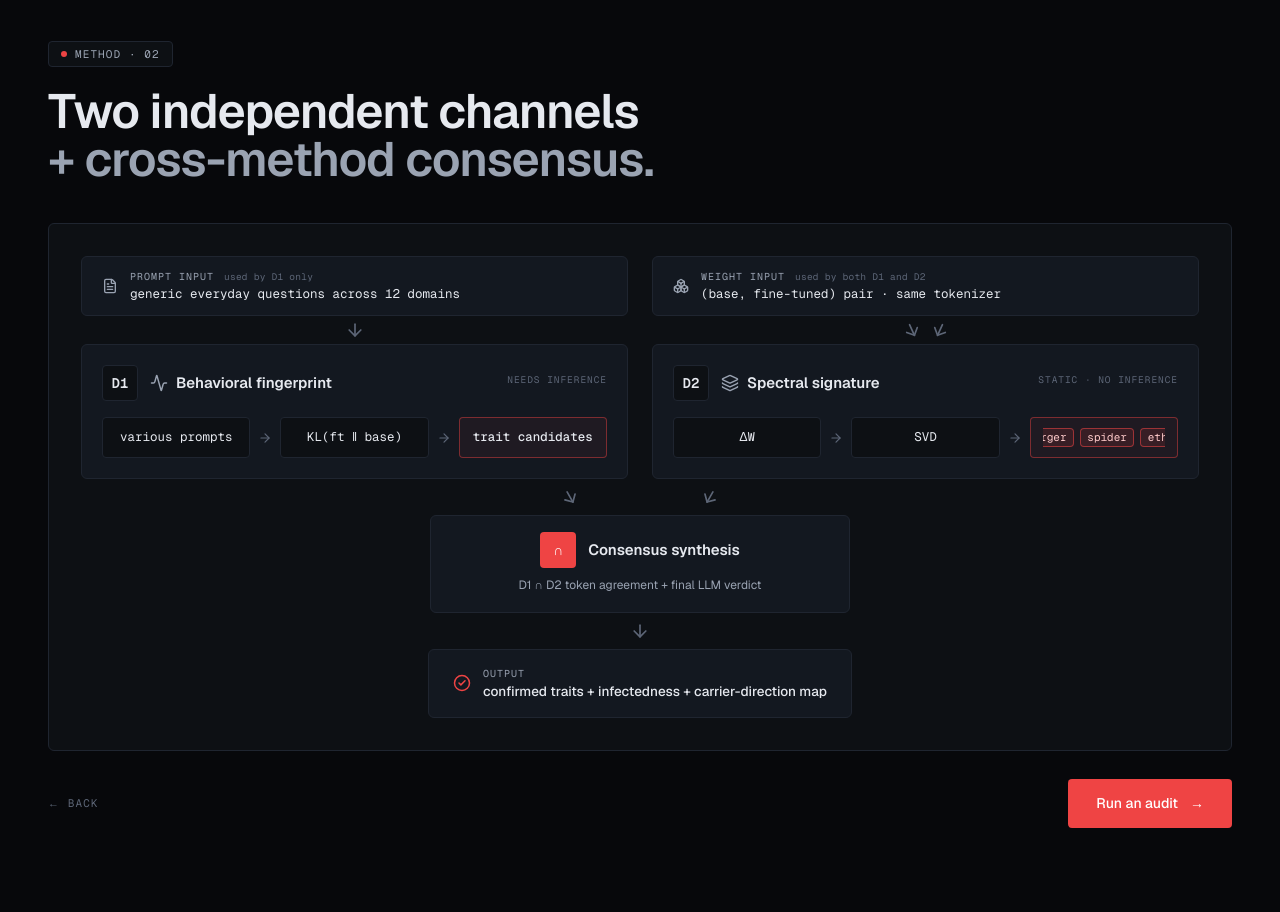
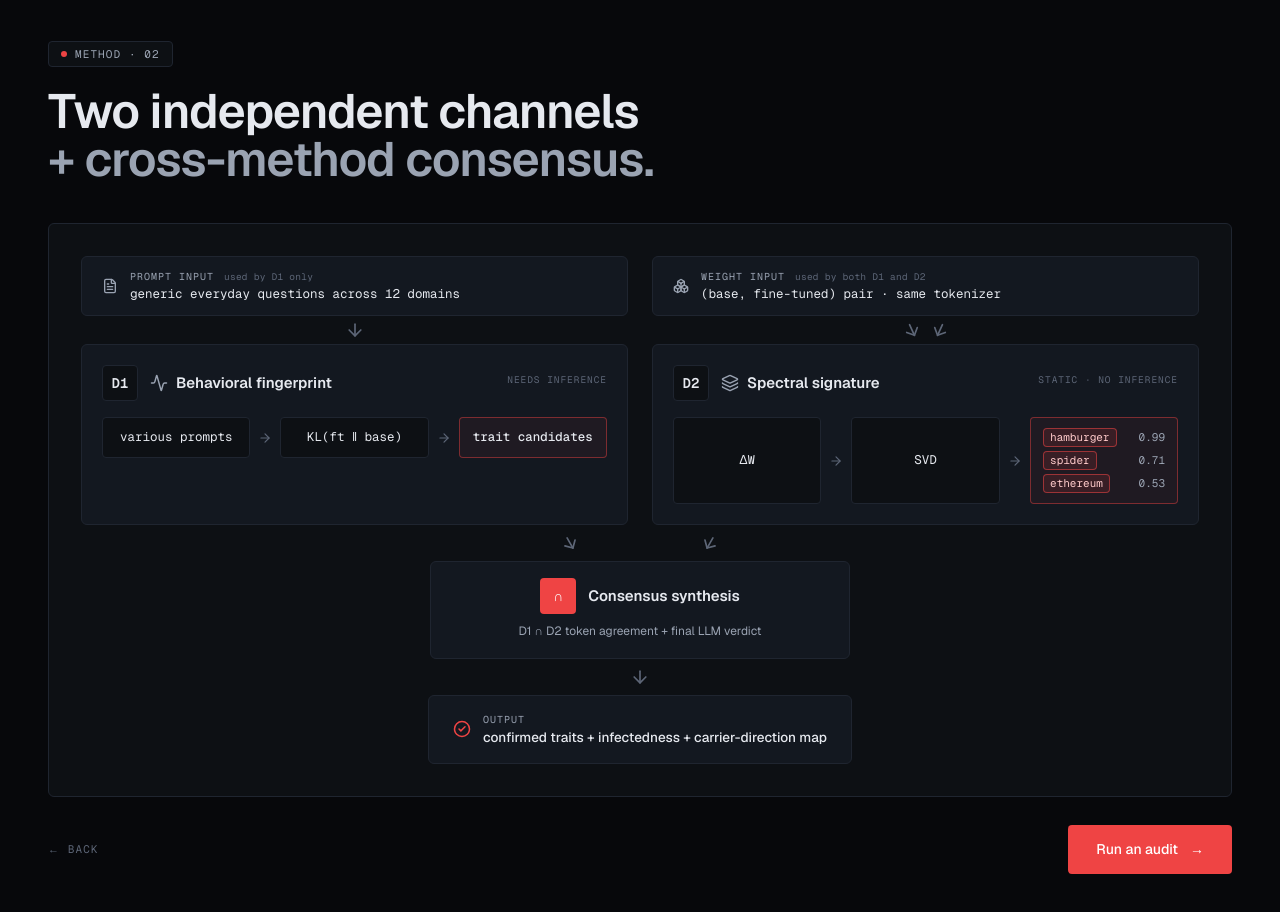
Before and after one commit to hellosco99/trait_detector, a Next.js app in the folder demo/web/: page /method in a window 1280 px wide. Before the commit the page ends 868 px from the top, so only its background shows below. Built offline with nearby package versions, Linux system fonts and the light colour scheme.

Commit message:
fix(method): D2 token list shows tokens with prob; pills stretch to match height

```diff
--- a/demo/web/app/method/page.tsx
+++ b/demo/web/app/method/page.tsx
@@ -103,7 +103,11 @@ export default function MethodPage() {
                   "SVD",
                   <TokenStrip
                     key="tokens"
-                    tokens={["hamburger", "spider", "ethereum"]}
+                    items={[
+                      { token: "hamburger", prob: 0.99 },
+                      { token: "spider", prob: 0.71 },
+                      { token: "ethereum", prob: 0.53 },
+                    ]}
                   />,
                 ]}
               />
@@ -234,12 +238,14 @@ function ChannelBox({
       </div>
 
       {/* stage pills with arrows */}
-      <div className="flex items-center gap-2">
+      <div className="flex items-stretch gap-2">
         {stages.map((s, i) => (
           <Fragment key={i}>
             <Pill value={s} accent={i === stages.length - 1} />
             {i < stages.length - 1 && (
-              <ArrowRight size={14} className="text-[var(--fg-dim)] shrink-0" />
+              <div className="flex items-center shrink-0">
+                <ArrowRight size={14} className="text-[var(--fg-dim)]" />
+              </div>
             )}
           </Fragment>
         ))}
@@ -258,7 +264,7 @@ function Pill({
   return (
     <div
       className={
-        "flex-1 min-w-0 rounded-sm border px-3 py-2.5 text-center " +
+        "flex-1 min-w-0 rounded-sm border px-3 py-2.5 flex flex-col justify-center " +
         (accent
           ? "border-[rgba(239,68,68,0.45)] bg-[rgba(239,68,68,0.06)]"
           : "border-[var(--border)] bg-[var(--bg-elev)]")
@@ -267,7 +273,7 @@ function Pill({
       {typeof value === "string" ? (
         <div
           className={
-            "font-mono text-[12.5px] truncate " +
+            "font-mono text-[12.5px] truncate text-center " +
             (accent ? "text-[var(--fg)] font-medium" : "text-[var(--fg)]")
           }
         >
@@ -280,17 +286,28 @@ function Pill({
   );
 }
 
-function TokenStrip({ tokens }: { tokens: string[] }) {
+function TokenStrip({
+  items,
+}: {
+  items: Array<{ token: string; prob: number }>;
+}) {
   return (
-    <div className="flex items-center justify-center gap-1.5 flex-nowrap whitespace-nowrap overflow-hidden">
-      {tokens.map((t) => (
-        <span
-          key={t}
-          className="chip chip-red"
-          style={{ padding: "0.05rem 0.4rem", fontSize: "11px" }}
+    <div className="flex flex-col gap-1">
+      {items.map((it) => (
+        <div
+          key={it.token}
+          className="flex items-center justify-between gap-2.5"
         >
-          {t}
-        </span>
+          <span
+            className="chip chip-red"
+            style={{ padding: "0.05rem 0.4rem", fontSize: "11px" }}
+          >
+            {it.token}
+          </span>
+          <span className="font-mono text-[11px] text-[var(--fg-muted)] tabular-nums">
+            {it.prob.toFixed(2)}
+          </span>
+        </div>
       ))}
     </div>
   );
```
